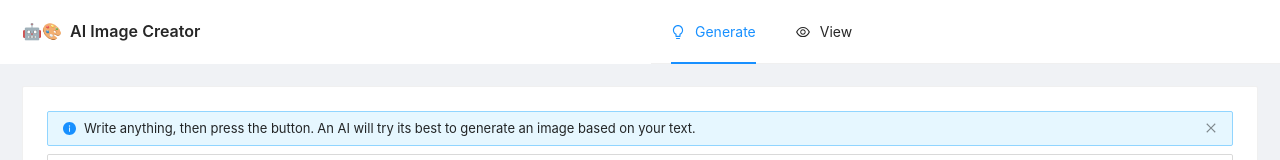
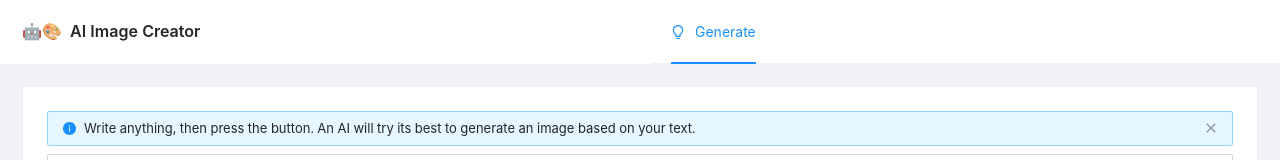
Before and after one commit to alexis-de-la-torre/ai-showcase-webapp, a Next.js app: page / in a window 1280 px wide. Shown: the top 160 px of the page. Built offline with nearby package versions, Linux system fonts and the light colour scheme; no server answers.

Commit message:
change instruction

```diff
--- a/pages/_app.js
+++ b/pages/_app.js
@@ -95,11 +95,11 @@ function MyApp({ Component, pageProps }) {
                           Generate
                       </Link>
                   </Menu.Item>
-                  <Menu.Item key="view" icon={<EyeOutlined/>}>
-                      <Link href="/view">
-                          View
-                      </Link>
-                  </Menu.Item>
+                  {/*<Menu.Item key="view" icon={<EyeOutlined/>}>*/}
+                  {/*    <Link href="/view">*/}
+                  {/*        View*/}
+                  {/*    </Link>*/}
+                  {/*</Menu.Item>*/}
                   {!user || (user && !user.email) && (
                     <Menu.Item key="login" icon={<LoginOutlined />}>
                         <Link href="/signin">
```
